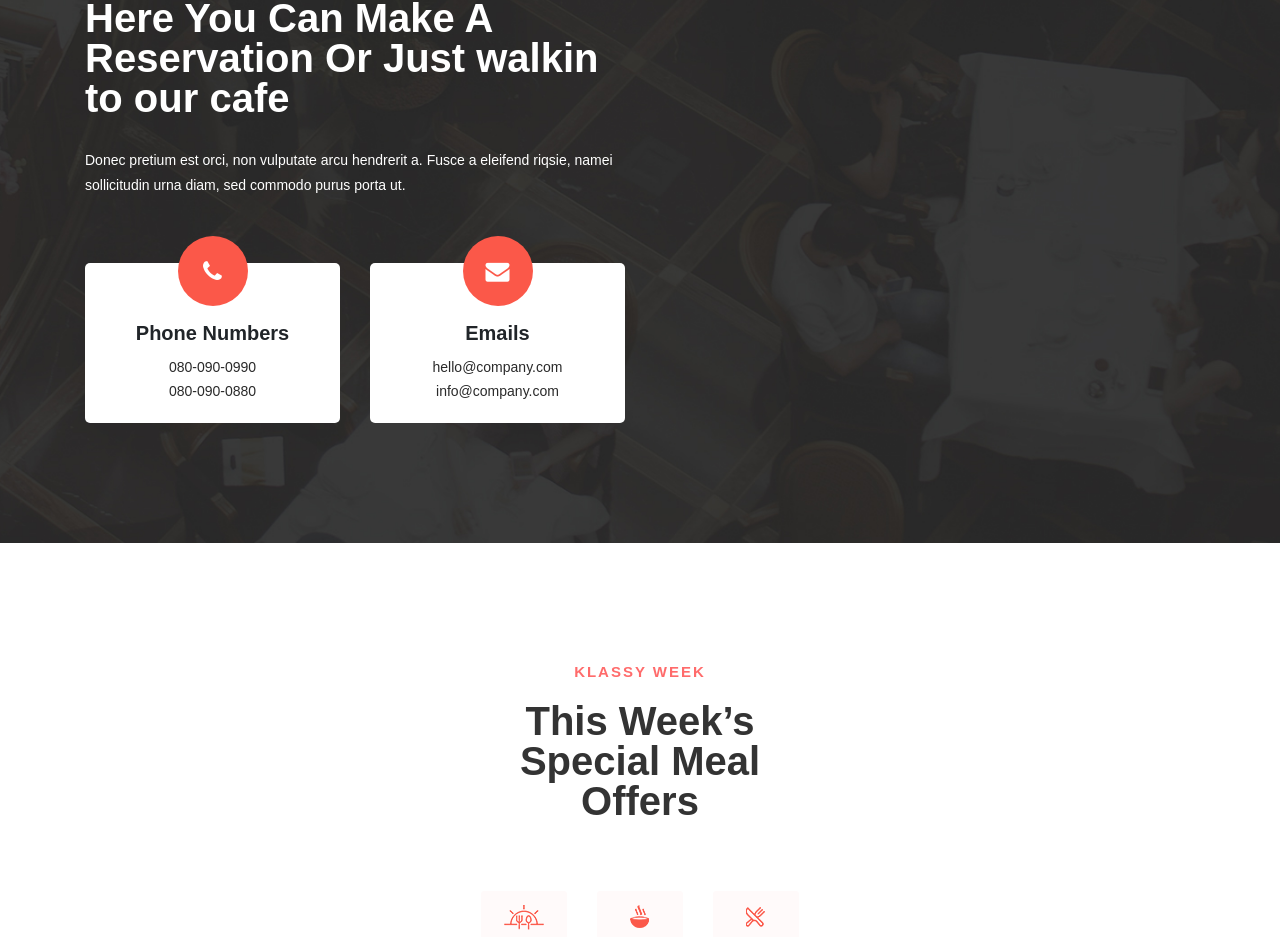
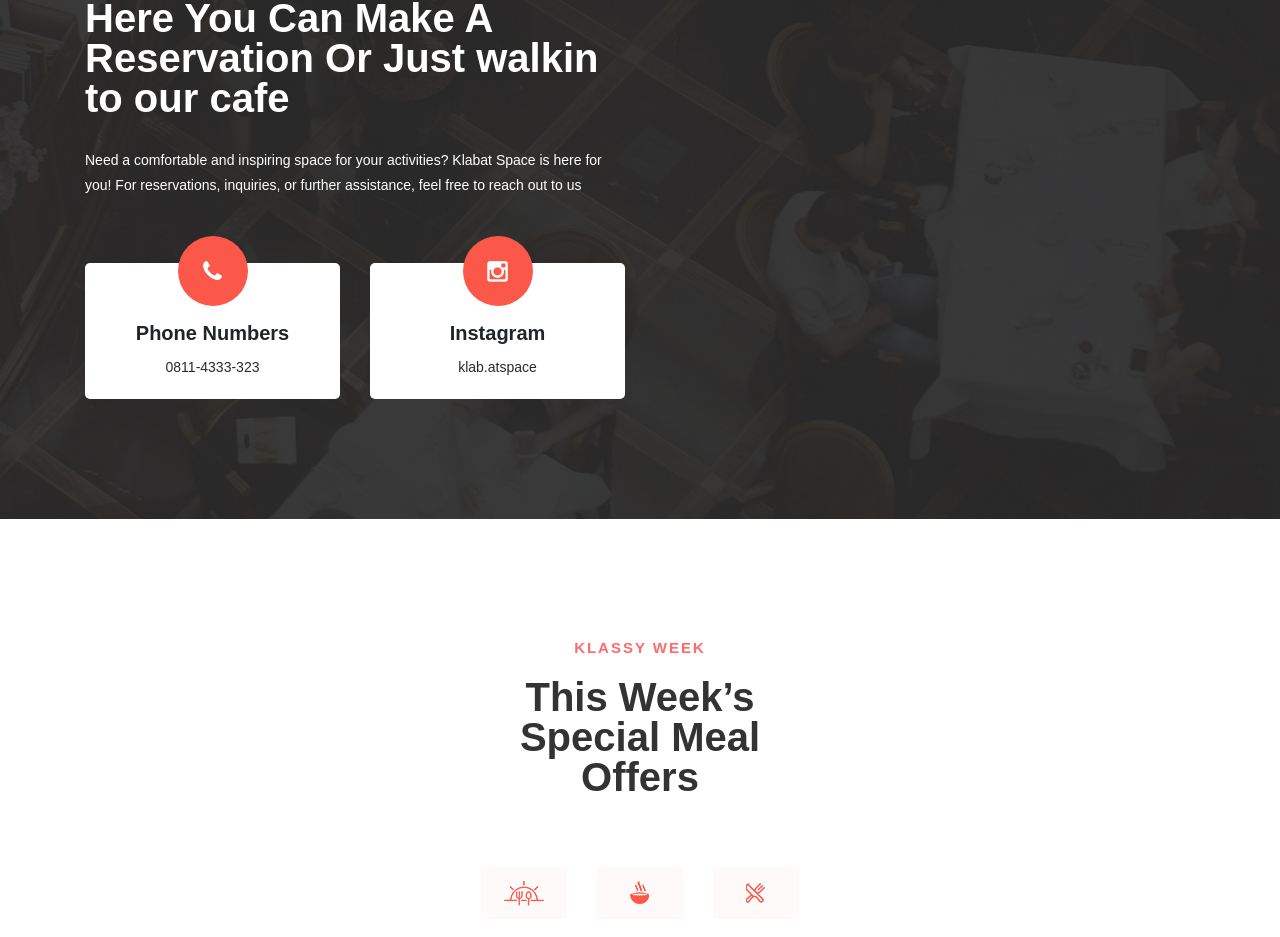
Before and after one commit to HizkiaPalar/Final_Project, a React (Create React App) app: page / in a window 1280 px wide. Shown: the part 3350-4287 px from the top of the page. Built offline with nearby package versions, Linux system fonts and the light colour scheme.

Commit message:
update contact

```diff
--- a/src/components/section/reservation/index.js
+++ b/src/components/section/reservation/index.js
@@ -14,9 +14,9 @@ const Reservation = () => {
                 </h2>
               </div>
               <p>
-                Donec pretium est orci, non vulputate arcu hendrerit a. Fusce a
-                eleifend riqsie, namei sollicitudin urna diam, sed commodo purus
-                porta ut.
+                Need a comfortable and inspiring space for your activities?
+                Klabat Space is here for you! For reservations, inquiries, or
+                further assistance, feel free to reach out to us
               </p>
               <div className="row">
                 <div className="col-lg-6">
@@ -24,20 +24,20 @@ const Reservation = () => {
                     <i className="fa fa-phone" />
                     <h4>Phone Numbers</h4>
                     <span>
-                      <a href="#">080-090-0990</a>
-                      <br />
-                      <a href="#">080-090-0880</a>
+                      <a href="https://api.whatsapp.com/send/?phone=628114333323&text&type=phone_number&app_absent=0">
+                        0811-4333-323
+                      </a>
                     </span>
                   </div>
                 </div>
                 <div className="col-lg-6">
                   <div className="message">
-                    <i className="fa fa-envelope" />
-                    <h4>Emails</h4>
+                    <i className="fa fa-instagram" />
+                    <h4>Instagram</h4>
                     <span>
-                      <a href="#">hello@company.com</a>
-                      <br />
-                      <a href="#">info@company.com</a>
+                      <a href="https://www.instagram.com/klab.atspace/">
+                        klab.atspace
+                      </a>
                     </span>
                   </div>
                 </div>
```
Also changed, not shown: src/index.css.
